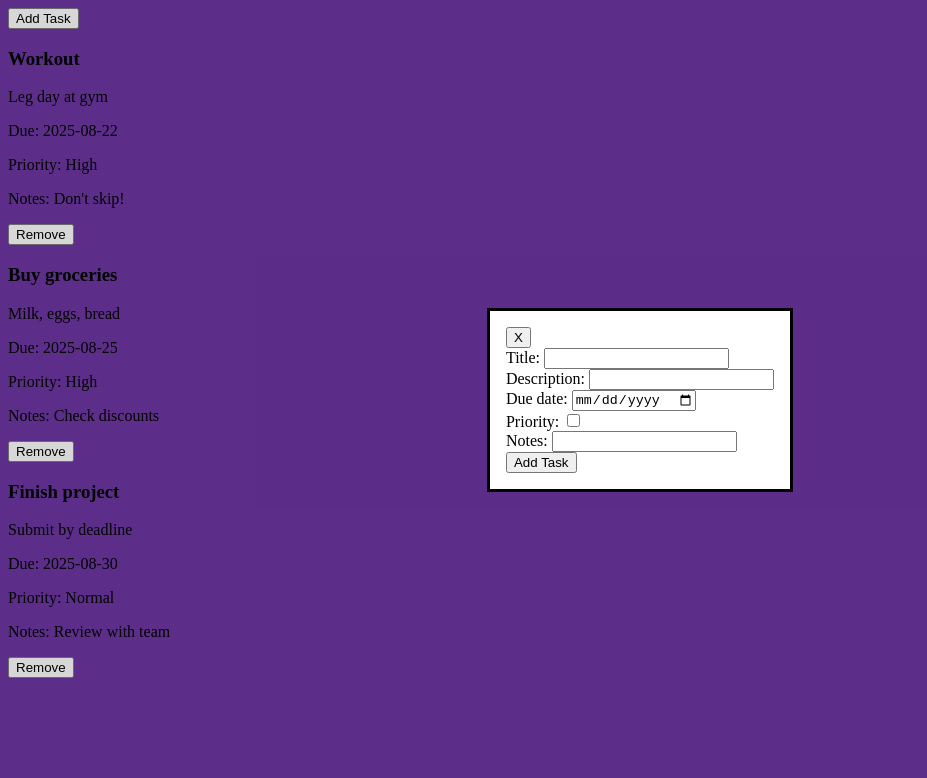
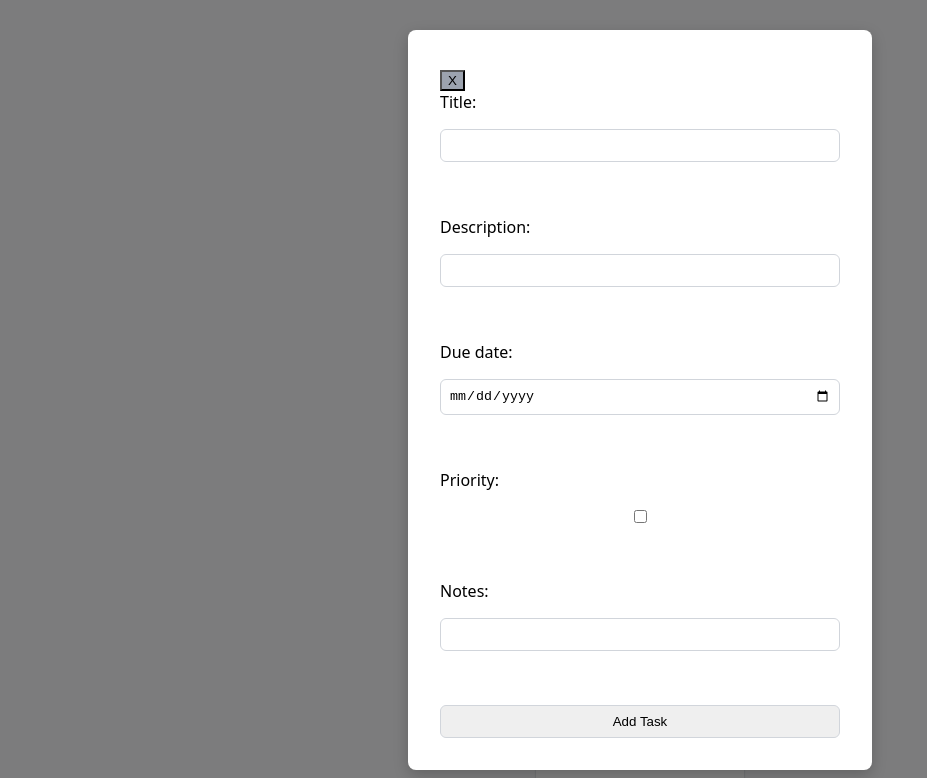
Before and after one commit to bakuretsuu/todo-list, a website built with webpack: page src/template.html in a window 1280 px wide. Both pictures are taken after a click on the button "Add Task". Shown: the top 778 px of the page, without its empty margins (0-927 px from the left). Built offline with nearby package versions, Linux system fonts and the light colour scheme.

Commit message:
added css styling

```diff
--- a/src/styles.css
+++ b/src/styles.css
@@ -1,4 +1,127 @@
-/* styles.css */
+/* ===== Layout for Todo App ===== */
 body {
-    background-color: rebeccapurple;
-  }
+  font-family: system-ui, sans-serif;
+  background: #f9fafb;
+  color: #111827;
+  display: flex;
+  flex-direction: column;
+  align-items: center;
+  padding: 2rem;
+  min-height: 100vh;
+}
+
+header {
+  margin-bottom: 2rem;
+  text-align: center;
+}
+
+header h1 {
+  font-size: 2rem;
+  font-weight: 700;
+  color: #2563eb;
+}
+
+.taskList {
+  display: flex;
+  flex-direction: column;
+  gap: 1rem;
+  width: 100%;
+  max-width: 600px;
+}
+
+.taskItem {
+  background: #ffffff;
+  border: 1px solid #e5e7eb;
+  border-radius: 0.5rem;
+  padding: 1rem;
+  box-shadow: 0 1px 2px rgba(0,0,0,0.05);
+}
+
+.taskItem h3 {
+  margin-bottom: 0.5rem;
+  font-size: 1.25rem;
+}
+
+.taskItem p {
+  margin-bottom: 0.25rem;
+  font-size: 0.95rem;
+  color: #374151;
+}
+
+.taskItem button {
+  margin-top: 0.5rem;
+  padding: 0.4rem 0.8rem;
+  background: #ef4444;
+  color: white;
+  border: none;
+  border-radius: 0.25rem;
+  cursor: pointer;
+  font-size: 0.9rem;
+}
+
+.taskItem button:hover {
+  background: #dc2626;
+}
+
+#addToDo {
+  margin: 1rem 0;
+  padding: 0.6rem 1.2rem;
+  background: #2563eb;
+  color: white;
+  border: none;
+  border-radius: 0.375rem;
+  cursor: pointer;
+  font-size: 1rem;
+}
+
+#addToDo:hover {
+  background: #1d4ed8;
+}
+
+dialog {
+  border: none;
+  border-radius: 0.5rem;
+  padding: 2rem;
+  max-width: 400px;
+  width: 90%;
+  box-shadow: 0 5px 15px rgba(0,0,0,0.2);
+}
+
+dialog::backdrop {
+  background: rgba(0, 0, 0, 0.5);
+}
+
+#taskForm {
+  display: flex;
+  flex-direction: column;
+  gap: 1rem;
+}
+
+#taskForm input,
+#taskForm textarea {
+  padding: 0.5rem;
+  border: 1px solid #d1d5db;
+  border-radius: 0.375rem;
+}
+
+#taskForm button {
+  padding: 0.6rem;
+  background: #2563eb;
+  color: white;
+  border: none;
+  border-radius: 0.375rem;
+  cursor: pointer;
+}
+
+#taskForm button:hover {
+  background: #1d4ed8;
+}
+
+.closeBtn {
+  background: #9ca3af;
+  margin-top: 0.5rem;
+}
+
+.closeBtn:hover {
+  background: #6b7280;
+}
```
